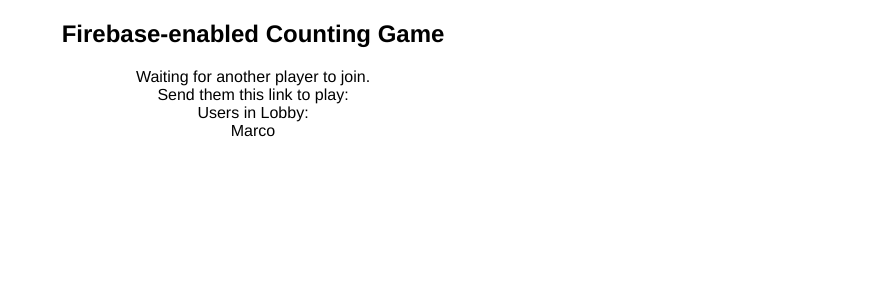
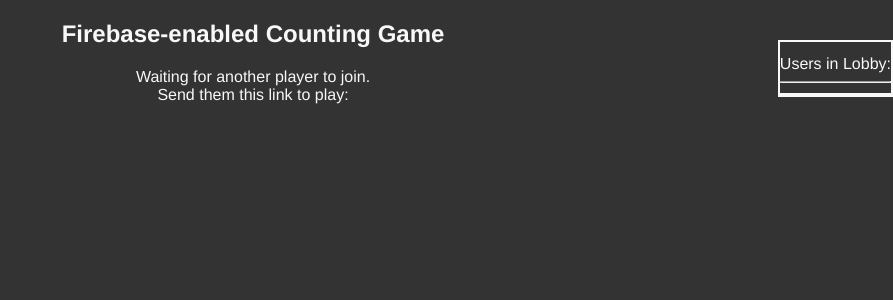
Before and after one commit to bc5g15/firebase-test, a Flask app: template templates/count_lobby.html in a window 1280 px wide. Shown: the top 300 px of the page, without its empty margins (387-1280 px from the left). Run offline with Flask 2, Linux system fonts and the light colour scheme; the template is opened without the code that fills it, so the values that code supplies are empty; some libraries are stand-ins or nearby versions.

Commit message:
Added Start button, currently only starts the game for the host Did some CSS updates to make the lobby look a touch nicer

```diff
--- a/firetactoe.py
+++ b/firetactoe.py
@@ -313,6 +313,8 @@
     users = ndb.UserProperty(repeated=True)
     recentUser = ndb.UserProperty()
     count = ndb.IntegerProperty()
+    started = ndb.BooleanProperty()
+    started = False
 
     # Very basic method for now
     def to_json(self):
@@ -353,6 +355,10 @@
             self.send_update()
         return
 
+    def start(self):
+        started = True
+        return
+
 
 @app.route('/count-lobby')
 def new_lobby():
@@ -381,10 +387,16 @@
     _send_firebase_message(channel_id, message=counter.to_json())
 
     game_link = '{}?g={}'.format(request.base_url, key)
+
+    #If user is host of the game
+    host = 0
+    if key is user.user_id(): host = 1
+
     template_values = {
         'token': client_auth_token,
         'channel_id': channel_id,
         'me': user.user_id(),
+        'host': host,
         'game_key': key,
         'game_link': game_link,
         'initial_message': urllib.unquote(counter.to_json())
@@ -506,5 +518,19 @@
     lobby.send_update()
     return ''
 
+@app.route('/count-lobby/start', methods=['POST'])
+def my_lobby_start():
+    """
+    Handles a web request to increase the count
+    """
+    logging.info("Attempting to add a user")
+    lobby = Counter.get_by_id(request.args.get('g'))
+    if not lobby:
+        logging.debug("Game not found! " + request.args.get('g'))
+        return 'Game not found, or invalid position', 400
+    lobby.start()
+    lobby.send_update()
+    return ''
+
 
 # [END testing_section]
--- a/static/count-lobby.js
+++ b/static/count-lobby.js
@@ -39,15 +39,18 @@
 
         //Create a list of users
         let userStr = "";
-        for(var user in state.users)
-        {
+        for(var user in state.users){
             userStr += state.users[user] + "<br>";
         }
 
-        // $("#users").html("<p>Hello World!</p>");
-        //Display the list of users
         $("#users").html(userStr);
-        // alert("waddup");
+
+        $('#start-game').click(function(){
+            $("#number").css("display","block");
+            $("#board").css("display","block");
+            $("#start-game").css("display","none");
+            initGame(gameKey, me, token, channelId, state);
+        });
 
     }
 
@@ -105,8 +108,13 @@
         addUser();
         openChannel();
 
+
+
         onMessage(initialMessage);
       }
 
       setTimeout(initialize, 100);
 }
+
+function startGame(gameKey, me, token, channelId, initialMessage) {
+}
--- a/static/main.css
+++ b/static/main.css
@@ -1,9 +1,18 @@
 body {
   font-family: 'Helvetica';
+  background-color:#333;
+}
+
+h2, div, p {
+  color:#f8f8f8;
+}
+
+a{
+  color:#f8f8f8;
 }
 
 #board {
-  width:152px;
+  width:100%;
   height: 152px;
   margin: 20px auto;
 }
@@ -43,8 +52,8 @@
 
 div.cell {
   float: left;
-  width: 50px;
-  height: 50px;
+  width:10%;
+  height: 100%;
   border: none;
   margin: 0px;
   padding: 0px;
@@ -80,3 +89,40 @@
 div.b {
   border-top: 1pt solid black;
 }
+
+div.m.c{
+  border: 1pt solid black;
+  margin-left:45%;
+  background-color:#f8f8f8;
+}
+
+#number {
+  display:none;
+}
+
+#board {
+  display:none;
+}
+
+#users{
+  border-bottom:2px solid #f8f8f8;
+  padding-bottom:2%;
+}
+#userList{
+  padding-top:1%;
+}
+#start-game{
+  margin:2% 0;
+  padding:5%;
+  background-color:#f8f8f8;
+  color:#333;
+  border-radius:15px;
+}
+
+#userList{
+  position: absolute;
+  top:5%;
+  right:0;
+  border:2px solid #f8f8f8;
+
+}
--- a/templates/count_lobby.html
+++ b/templates/count_lobby.html
@@ -6,6 +6,7 @@
     <link rel="stylesheet" type="text/css" href="static/main.css" />
     <script src="https://ajax.googleapis.com/ajax/libs/jquery/3.1.1/jquery.min.js"></script>
     <script src="static/count-lobby.js"></script>
+    <script src="static/count.js"></script>
     <script>
       initLobby('{{ game_key }}', '{{ me }}', '{{ token }}', '{{ channel_id }}',
           {# use the |safe flag to get unescaped json to render #}
@@ -21,7 +22,15 @@
         <div id="game-link"><a href="{{ game_link }}">{{ game_link }}</a></div>
       </div>
         <div id="userList">Users in Lobby:
-        <div id="users">Marco</div>
+        <hr />
+        <div id="users"></div>
+        {%  if host %}
+            <button id="start-game">Start!</button>
+        {% endif %}
+      </div>
+      <div id="number">Hello?</div>
+      <div id="board">
+        <div class="m c cell" id="0"></div>
       </div>
       <div id="this-game" float="top">
         Quick link to this game: <span id="this-game-link"><a href="{{ game_link }}">{{ game_link }}</a></span>
```
